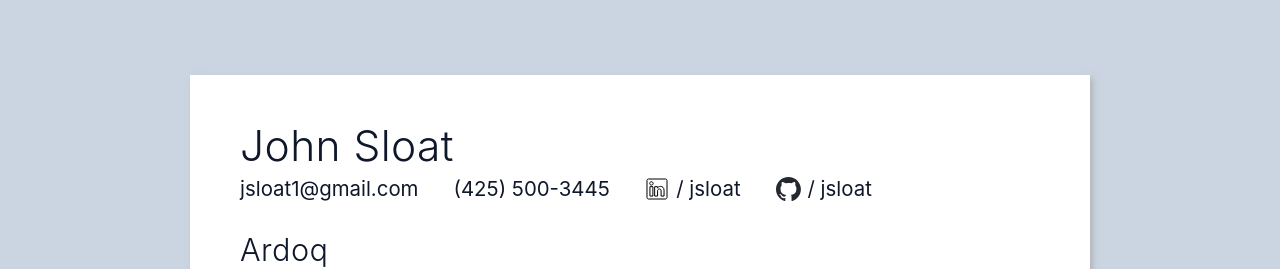
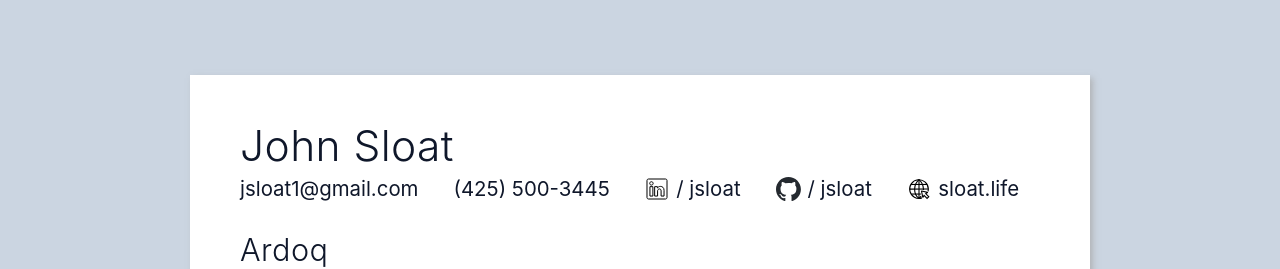
Before and after one commit to jsloat/jsloat.github.io, a React (Create React App) app: page /#/ in a window 1280 px wide. Shown: the top 269 px of the page. Built offline with nearby package versions, Linux system fonts and the light colour scheme.

Commit message:
Add link to my website to resume

```diff
--- a/src/Resume/Contact.tsx
+++ b/src/Resume/Contact.tsx
@@ -2,6 +2,7 @@ import React from "react";
 import styled, { css } from "styled-components/macro";
 import linkedinLogo from "../assets/linkedin.svg";
 import githubLogo from "../assets/github.svg";
+import websiteIcon from "../assets/website.svg";
 import { getMobileCSS } from "./atoms";
 
 const FONT_SIZE = "1.2em";
@@ -61,6 +62,11 @@ const Contact = () => (
       href="https://github.com/jsloat"
       imageSrc={githubLogo}
     />
+    <ContactItem
+      text="sloat.life"
+      href="https://sloat.life"
+      imageSrc={websiteIcon}
+    />
   </ContactContainer>
 );
 
```
Also changed, not shown: src/assets/website.svg (added).
